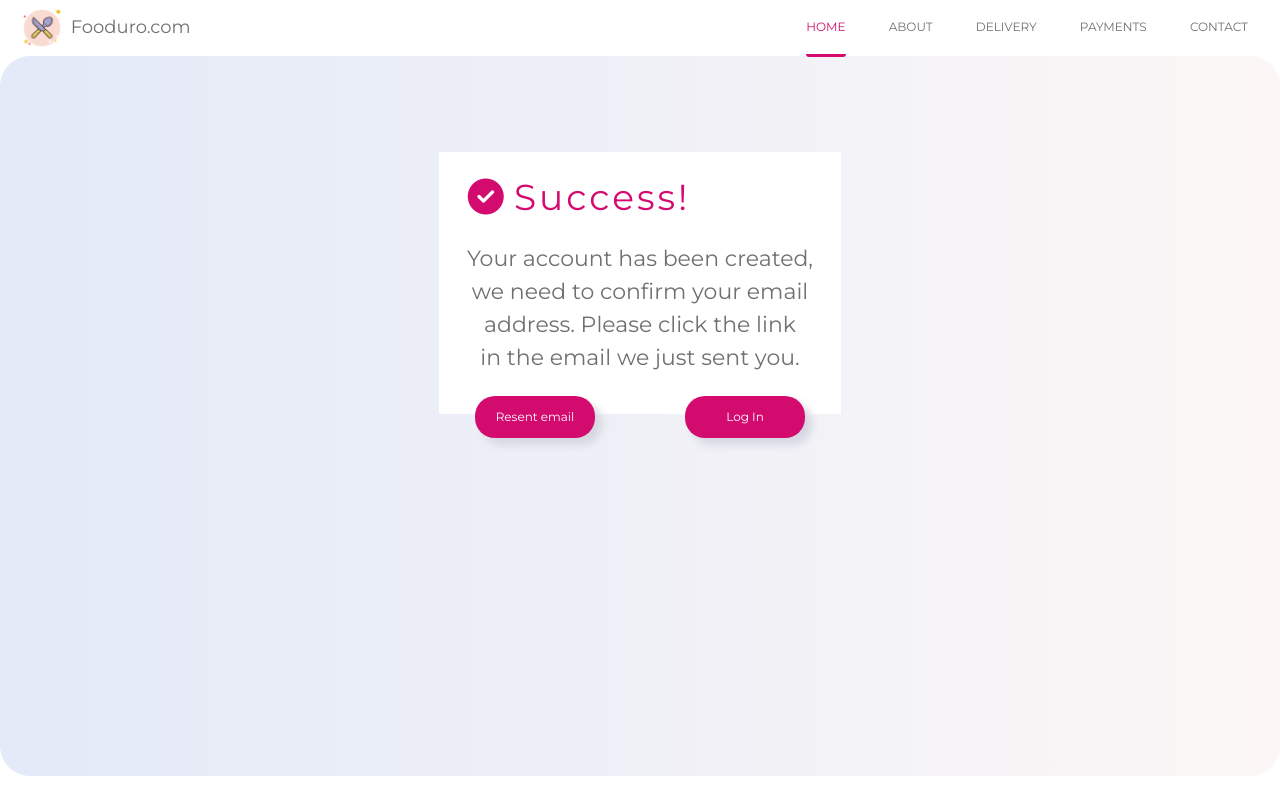
After one commit to tameuszzz/Fooduro, a PHP site: page /Views/SecurityController/emailConfirm.php in a window 1280 px wide. The commit adds this page. Run offline with PHP 8.4, Linux system fonts and the light colour scheme; some libraries are stand-ins or nearby versions.

```diff
--- /dev/null
+++ b/Public/css/emailConfirm.css
@@ -0,0 +1,82 @@
+.main {
+    text-align: center;
+}
+
+.field {
+    padding-top: 8em !important;
+    padding-left: 7em !important;
+    padding-right: 7em !important;
+}
+
+.success {
+    color: #D40B6F;
+    font-size: 3em;
+    background-color: white;
+    padding-top: 0.5em;
+    padding-bottom: 0.5em;
+    padding-left: 0.8em;
+    text-align: left;
+    letter-spacing: 3px;
+}
+
+.success > i {
+    color: #D40B6F;
+    font-size: 1em;
+    margin-right: 0.2em;
+}
+
+.info {
+    color: #707070;
+    font-size: 22px;
+    background-color: white;
+    padding-bottom: 1em;
+}
+
+.buttons {
+    background-color: white;
+    padding-bottom: 1.5em;
+}
+
+button.btn-reset, button.btn-login {
+    border: none !important;
+    background-color: #D40B6F !important;
+    color: white !important;
+    font-family: 'Montserrat', sans-serif !important;
+    box-shadow: 7px 7px 9px #D5D7E1;
+    height: 3.5em !important;
+    width: 10em;
+    border-radius: 20px !important;
+}
+
+button.btn-reset {
+    margin-left: 3em;
+}
+
+button.btn-login {
+    margin-right: 3em;
+}
+
+button.btn-reset:hover, button.btn-login:hover {
+    background-color: white !important;
+    color: #D40B6F !important;
+    border: 1px solid #D40B6F !important;
+}
+
+@media screen and (max-width:960px) {
+    .field{
+        padding-top: 4em !important;
+        padding-left: 2em !important;
+        padding-right: 2em !important;
+    }
+    .info {
+        font-size: 18px;
+    }
+    .success {
+        padding-top: 0.3em;
+        padding-bottom: 0.3em;
+        padding-left: 0.5em;
+    }
+    /* button.btn-login {
+        margin-top: 1em;
+    } */
+}
--- /dev/null
+++ b/Views/Common/navbar1.php
@@ -0,0 +1,20 @@
+<!-- navbar1 -->
+<header>
+    <nav class="navbar navbar-expand-lg navbar-light bg-white">
+        <a class="navbar-brand logo" href="#"><img src="Public/img/logo.png" alt="logo">
+            Fooduro.com</a>
+        <button class="navbar-toggler" type="button" data-toggle="collapse" data-target="#navbarText" aria-controls="navbarText" aria-expanded="false" aria-label="Toggle navigation">
+            <i class="fas fa-bars"></i>
+        </button>
+        <div class="collapse navbar-collapse links" id="navbarText">
+            <ul class="nav__links">
+                <li class="active"><a href="#">Home</a></li>
+                <li><a href="#">About</a></li>
+                <li><a href="#">Delivery</a></li>
+                <li><a href="#">Payments</a></li>
+                <li><a href="#">Contact</a></li>
+            </ul>
+        </div>
+    </nav>
+</header>
+<!-- /navbar1 -->
--- /dev/null
+++ b/Views/SecurityController/emailConfirm.php
@@ -0,0 +1,56 @@
+<!DOCTYPE html>
+<html lang="en">
+<head>
+    <meta charset="UTF-8">
+    <meta name="viewport" content="width=device-width, initial-scale=1.0">
+    <title>Fooduro</title>
+    <link rel="stylesheet" href="Public/css/header.css">
+    <link rel="stylesheet" href="Public/css/emailConfirm.css">
+    <link rel="stylesheet" href="https://stackpath.bootstrapcdn.com/bootstrap/4.4.1/css/bootstrap.min.css" integrity="sha384-Vkoo8x4CGsO3+Hhxv8T/Q5PaXtkKtu6ug5TOeNV6gBiFeWPGFN9MuhOf23Q9Ifjh" crossorigin="anonymous">
+    <!-- Font Awesone CDN -->
+    <script src="https://kit.fontawesome.com/7a5a5490a9.js" crossorigin="anonymous"></script>
+</head>
+<body>
+
+    <!-- navbar1 -->
+    <?php include(dirname(__DIR__).'/Common/navbar1.php'); ?>
+    <!-- /navbar -->
+
+    <div class="main">
+        <div class="container">
+            <div class="row">
+                <div class="col-lg-3 col-md-2 col-sm-0"></div>
+                <div class="col-lg-6 col-md-8 col-sm-12 field">
+                    <div class="success"><i class="fas fa-check-circle"></i>Success!</div>
+                    <div class="info">
+                        Your account has been created,<br>
+                        we need to confirm your email <br>
+                        address. Please click the link <br>
+                        in the email we just sent you.
+                    </div>
+                    <div class="buttons">
+                        <span style="float:left;">
+                            <form action="#">
+                                <button class="btn-reset">Resent email</button>
+                            </form>
+                        </span>
+                        <span style="float:right;">
+                            <form action="?page=login">
+                                <button class="btn-login">Log In</button>
+                            </form>
+                        </span>
+                    </div>
+                </div>
+                <div class="col-lg-3 col-md-2 col-sm-0"></div>
+            </div>
+        </div>
+    </div>
+
+
+
+<script src="https://code.jquery.com/jquery-3.4.1.slim.min.js" integrity="sha384-J6qa4849blE2+poT4WnyKhv5vZF5SrPo0iEjwBvKU7imGFAV0wwj1yYfoRSJoZ+n" crossorigin="anonymous"></script>
+<script src="https://cdn.jsdelivr.net/npm/popper.js@1.16.0/dist/umd/popper.min.js" integrity="sha384-Q6E9RHvbIyZFJoft+2mJbHaEWldlvI9IOYy5n3zV9zzTtmI3UksdQRVvoxMfooAo" crossorigin="anonymous"></script>
+<script src="https://stackpath.bootstrapcdn.com/bootstrap/4.4.1/js/bootstrap.min.js" integrity="sha384-wfSDF2E50Y2D1uUdj0O3uMBJnjuUD4Ih7YwaYd1iqfktj0Uod8GCExl3Og8ifwB6" crossorigin="anonymous"></script>
+
+</body>
+</html>
--- a/config.php
+++ b/config.php
@@ -2,4 +2,4 @@
     const HOST = 'localhost';
     const USERNAME = 'root';
     const PASSWORD = '';
-    const DATABASE = 'fooduro';
+    const DATABASE = 'fooduro.com';
```
Also changed, not shown: Controllers/BoardController.php (added, +25 -0 lines), Controllers/SecurityController.php (+4 -4 lines), Routing.php (+9 -0 lines), Views/BoardController/home.php (added, +30 -0 lines), Views/SecurityController/login.php (+2 -19 lines), Views/SecurityController/register.php (+2 -19 lines).
